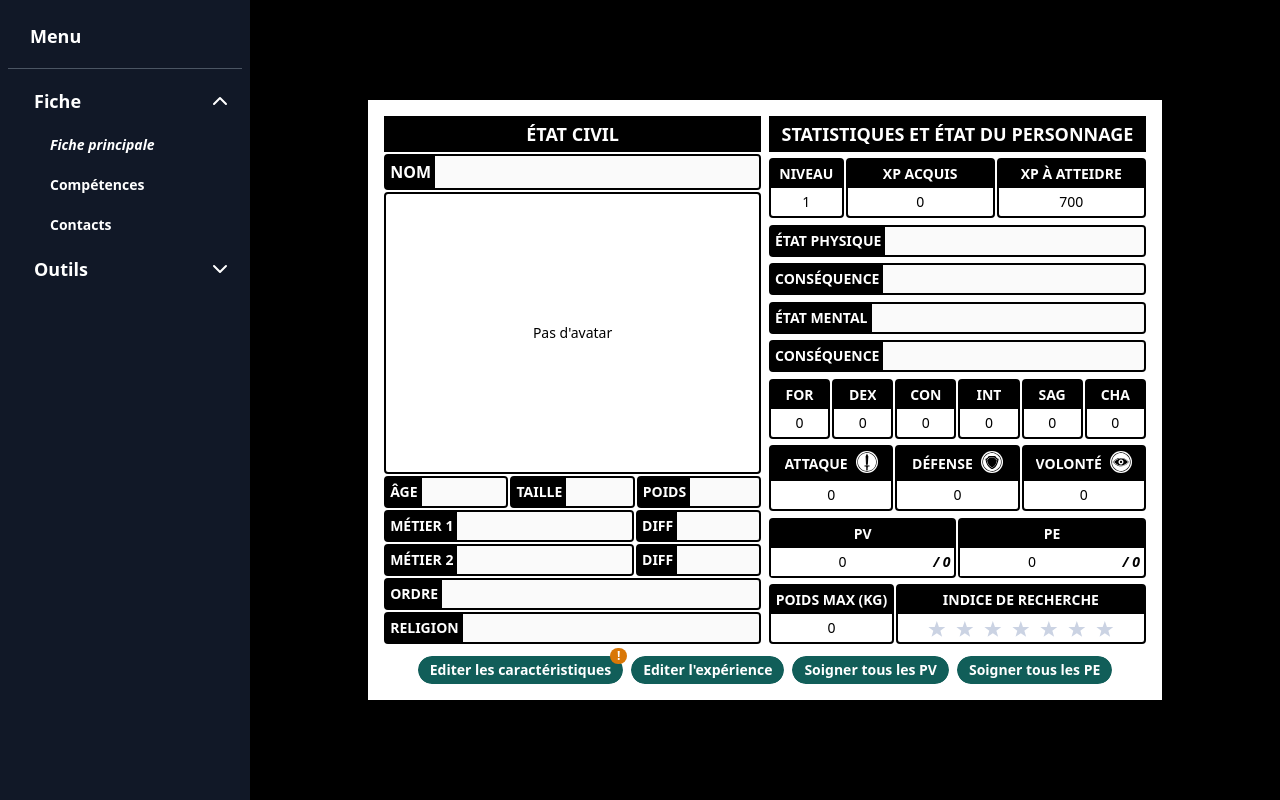
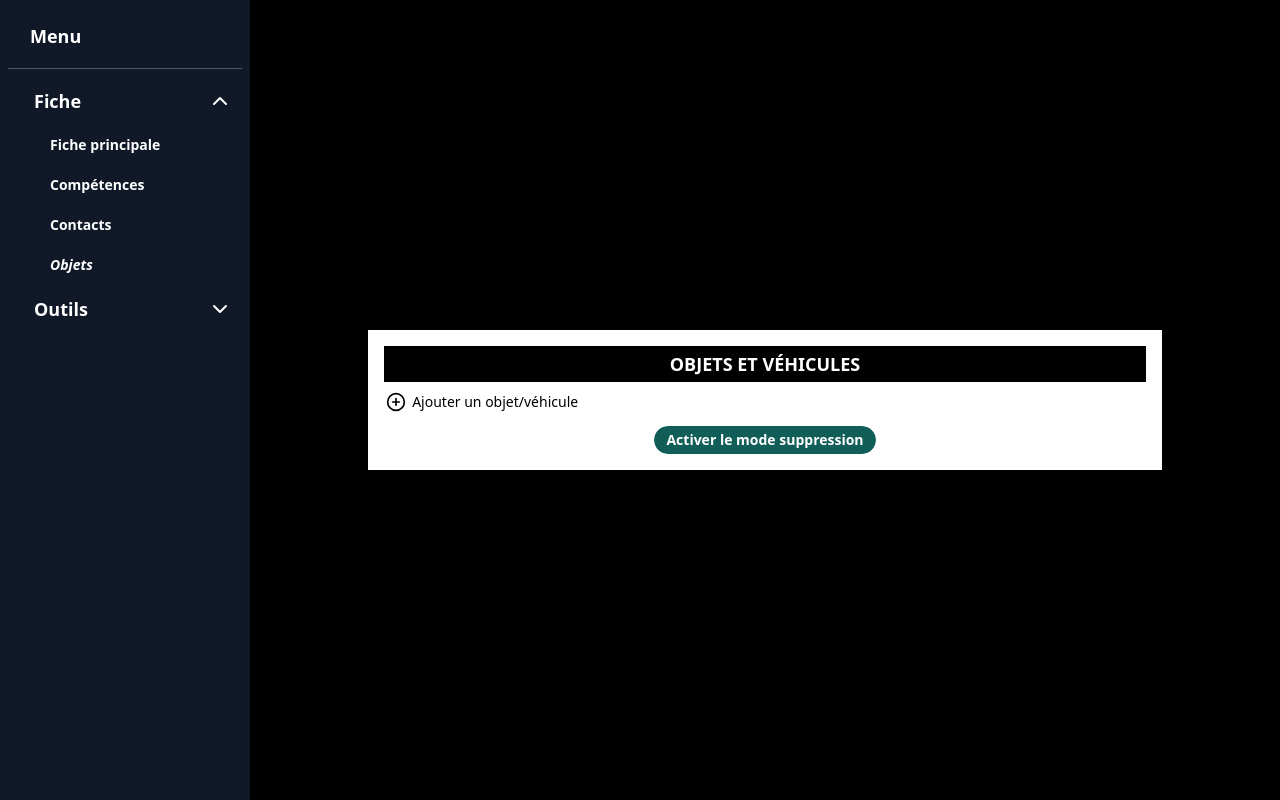
Before and after one commit to LucasPitzalis/2d6-FPI, a React (Vite) app: page /objets in a window 1280 px wide. Before the commit this address led to /. Built offline with nearby package versions, Linux system fonts and the light colour scheme.

Commit message:
items first draw done

```diff
--- a/src/actions/app.js
+++ b/src/actions/app.js
@@ -18,6 +18,7 @@ export const handleModal = (value) => {
 }
 
 export const editField = (target) => {
+    console.log(target);
     const reducerIndex = target.name.indexOf(".");
 
     return {
--- /dev/null
+++ b/src/actions/items.js
@@ -0,0 +1,17 @@
+// Action type
+export const ADD_NEW_ITEM = 'ADD_NEW_ITEM';
+export const DELETE_ITEM = 'DELETE_ITEM';
+
+// Action creator
+export const addNewItem = () => {
+    return {
+        type: ADD_NEW_ITEM,
+    }
+}
+
+export const deleteItem = (index) => {
+    return {
+        type: DELETE_ITEM,
+        index: index,
+    }
+}
--- a/src/components/fields/DirectInput.jsx
+++ b/src/components/fields/DirectInput.jsx
@@ -16,7 +16,7 @@ export default function DirectInput({name, htmlType, isTitle, styles, vertical,
 
     return (
         <SheetField {...{isTitle, styles, vertical}} >
-            {label !== '' && <FieldLabel {...{label, name, vertical}} />}
+            {label && <FieldLabel {...{label, name, vertical}} />}
             <div className="flex">
                 <input className={`p-1 w-full flex-1 ${htmlType === 'number' ? 'text-center' : ''}`} type={htmlType} step="1" name={name} value={htmlType === "number" ? Number(stateValue) : stateValue} onChange={(e) => handleChange(e)}/>
                 {limit !== null && <span className="leading-5 font-bold italic p-1">/ { limit }</span>}
@@ -32,7 +32,7 @@ DirectInput.propTypes = {
             icon: PropTypes.object,
         }),
         PropTypes.string,
-    ]).isRequired,
+    ]),
     name: PropTypes.string.isRequired,
     htmlType: PropTypes.string,
     isTitle: PropTypes.bool,
--- a/src/components/fields/LockedInput.jsx
+++ b/src/components/fields/LockedInput.jsx
@@ -10,7 +10,7 @@ import IconButton from '../buttons/IconButton';
 import { getProperty } from '../../utils/functions';
 
 
-export default function LockedInput({ label, name, htmlType, isTitle, styles, vertical, regex, center, multiline }) {
+export default function LockedInput({ label, name, htmlType, isTitle, styles, vertical, regex, center, multiline, prefix }) {
     const [locked, changeLocked] = useState(true);
     const dispatch = useDispatch();
     const storedValue = useSelector((state) => getProperty(state, name));
@@ -47,9 +47,10 @@ export default function LockedInput({ label, name, htmlType, isTitle, styles, ve
 
     return (
         <SheetField {...{isTitle, styles, vertical}} >
-            {getLabel()}
-            <form className="group/edit relative flex flex-1">
-                {multiline ? <textarea {...inputProps} /> : <input {...inputProps} />}
+            {label && getLabel()}
+            <form className="group/edit relative flex flex-1 justify-center items-center space-x-1">
+                {prefix && <span className='ml-2'>{ prefix }</span>}
+                {multiline ? <textarea {...inputProps} rows={multiline} /> : <input {...inputProps} />}
                 <div className="absolute right-0 hidden group-hover/edit:block">
                     {locked && <IconButton hidden size={15} handler={() => changeLocked(false)} icon="edit" />}
                     {!locked &&
@@ -71,7 +72,7 @@ LockedInput.propTypes = {
             icon: PropTypes.object,
         }),
         PropTypes.string,
-    ]).isRequired,
+    ]),
     name: PropTypes.string.isRequired,
     htmlType: PropTypes.string,
     isTitle: PropTypes.bool,
@@ -79,7 +80,11 @@ LockedInput.propTypes = {
     vertical: PropTypes.bool,
     regex: PropTypes.instanceOf(RegExp),
     center: PropTypes.bool,
-    multiline: PropTypes.bool,
+    multiline: PropTypes.oneOfType([
+        PropTypes.bool,
+        PropTypes.number,
+    ]),
+    prefix: PropTypes.string,
 }
 
 LockedInput.defaultProps = {
--- a/src/components/fields/StaticField.jsx
+++ b/src/components/fields/StaticField.jsx
@@ -5,7 +5,7 @@ import SheetField from './SheetField';
 export default function StaticField({ name, label, value, isTitle, styles, vertical }) {
     return (
         <SheetField {...{isTitle, styles, vertical}}>
-            {label !=='' && <FieldLabel { ...{name, label, vertical}}/>}
+            {label && <FieldLabel { ...{name, label, vertical}}/>}
             <p className={`flex-1 p-1 ${typeof(value) === 'number' ? 'text-center' : ''}`}>{ value }</p>
         </SheetField>
     );
@@ -19,7 +19,7 @@ StaticField.propTypes = {
             icon: PropTypes.object,
         }),
         PropTypes.string,
-    ]).isRequired,
+    ]),
     value: PropTypes.oneOfType([
         PropTypes.string,
         PropTypes.number,
--- /dev/null
+++ b/src/components/items/Item.jsx
@@ -0,0 +1,83 @@
+import { useDispatch } from "react-redux";
+import LockedInput from "../fields/LockedInput";
+import PropTypes from 'prop-types';
+import SheetField from "../fields/SheetField";
+import { editField } from "../../actions/app";
+import DeletableItem from "../DeletableItem";
+import FieldLabel from "../fields/FieldLabel";
+import { qualityTable } from "../../data/quality";
+import { deleteItem } from "../../actions/items";
+import DirectInput from "../fields/DirectInput";
+
+export default function Item({ item, index, deleteMode }) {
+    const dispatch = useDispatch();
+
+    return (
+        <DeletableItem
+            handler={() => dispatch(deleteItem(index))}
+            deleteMode={deleteMode}
+            styles="flex-col py-2 lg:flex-row space-y-0.5 lg:space-y-0 lg:space-x-1 border-t border-gray-400"
+        >
+            <div className="flex flex-col justify-between space-y-0.5 w-full lg:w-3/5 relative">
+                <LockedInput label="nom" name={`items.${index}.name`} />
+                <LockedInput label="type" name={`items.${index}.type`} />
+                <div className="flex space-x-0.5">
+                    <LockedInput multiline={3} label="bonus" name={`items.${index}.bonusDesc`} styles={'w-5/6'} />
+                    <LockedInput prefix="+" htmlType="number" name={`items.${index}.bonusValue`} styles={'w-1/6'} />
+                </div>
+                <div className="flex space-x-0.5">
+                    <LockedInput multiline={3} label="malus" name={`items.${index}.malusDesc`} styles={'w-5/6'} />
+                    <LockedInput prefix="-" htmlType="number" name={`items.${index}.malusValue`} styles={'w-1/6'} />
+                </div>
+                <SheetField>
+                    <FieldLabel name={`items.${index}.quality`} label="qualité" />
+                    <select name={`items.${index}.quality`} value={item.quality} onChange={(e) => dispatch(editField(e.target))}>
+                        {qualityTable.map((quality) => <option key={quality.value} value={quality.value}>{quality.nameFr}</option>)}
+                    </select>
+                </SheetField>
+            </div>
+            <div className="flex flex-col justify-between space-y-0.5 w-full lg:w-2/5 relative">
+                <div className="flex space-x-0.5">
+                    <DirectInput label="pr" name={`items.${index}.resistance`} htmlType="number" styles={'w-1/3'}/>
+                    <LockedInput label="réservoir" name={`items.${index}.reserve`} styles={'w-2/3'}/>
+                </div>
+                <div className="flex space-x-0.5">
+                    <LockedInput label="dgt" name={`items.${index}.dmg`} styles={'w-1/2'}/>
+                    <LockedInput label="prix rech." name={`items.${index}.reloadPrice`} styles={'w-1/2'}/>
+                </div>
+                <div className="flex space-x-0.5">
+                    <LockedInput label="pde" name={`items.${index}.armor`} htmlType="number" center styles={'w-1/3'}/>
+                    <LockedInput label="nb. de km" name={`items.${index}.kilometers`} styles={'w-2/3'}/>
+                </div>
+                <LockedInput label="prix" name={`items.${index}.price`} />
+                <LockedInput label="poids" name={`items.${index}.weight`} />
+                <LockedInput label="Type de minerai" name={`items.${index}.matType`} />
+                <LockedInput label="qté de minerai" name={`items.${index}.matQty`} />
+            </div>
+        </DeletableItem>
+    );
+}
+
+Item.propTypes = {
+    item: PropTypes.shape({
+        name: PropTypes.string.isRequired,
+        type: PropTypes.string.isRequired,
+        bonusDesc: PropTypes.string.isRequired,
+        bonusValue: PropTypes.number.isRequired,
+        malusDesc: PropTypes.string.isRequired,
+        malusValue: PropTypes.number.isRequired,
+        resistance: PropTypes.string.isRequired,
+        dmg: PropTypes.string.isRequired,
+        armor: PropTypes.string.isRequired,
+        reserve: PropTypes.string.isRequired,
+        reloadPrice: PropTypes.string.isRequired,
+        kilometers: PropTypes.string.isRequired,
+        quality: PropTypes.string.isRequired,
+        price: PropTypes.string.isRequired,
+        weight: PropTypes.string.isRequired,
+        matType: PropTypes.string.isRequired,
+        matQty: PropTypes.string.isRequired,
+    }).isRequired,
+    index: PropTypes.number.isRequired,
+    deleteMode: PropTypes.bool.isRequired,
+};
--- /dev/null
+++ b/src/components/items/Items.jsx
@@ -0,0 +1,43 @@
+import { useState } from 'react';
+import { useDispatch, useSelector } from 'react-redux';
+import { addNewItem } from '../../actions/items';
+import HoverableButton from '../buttons/HoverableButton';
+import SimpleButton from '../buttons/SimpleButton';
+import SectionTitle from '../SectionTitle';
+import Item from './Item';
+
+export default function Items() {
+    const items = useSelector((state) => state.items);
+    const [deleteMode, setDeleteMode] = useState(false);
+    const dispatch = useDispatch();
+
+    function renderList() {
+        const renderedList = [];
+        for (let i = 0; i < items.length; i++) {
+            renderedList.push(<Item item={items[i]} index={i} key={`item${i}`} deleteMode={deleteMode} />);
+        }
+        return renderedList;
+    }
+
+    return (
+        <>
+            <div className="flex flex-col">
+                <SectionTitle title="Objets et véhicules" />
+                {renderList()}
+                <div className="flex justify-left space-x-1 mt-2 items-center">
+                    <HoverableButton icon="+" handler={() => dispatch(addNewItem())} />
+                    <span>Ajouter un objet/véhicule</span>
+                </div>
+            </div>
+                <div className="flex flex-wrap mt-1 justify-center space-x-2">
+                <div className="relative">
+                    <SimpleButton
+                        handler={() => setDeleteMode(!deleteMode)}
+                        text={`${deleteMode ? 'Désactiver' : 'Activer'} le mode suppression`}
+                        background={deleteMode ? 'bg-red-500' : 'bg-teal-800'}
+                    />
+                </div>
+            </div>
+        </>
+    );
+}
--- a/src/config/routes.js
+++ b/src/config/routes.js
@@ -1,11 +1,13 @@
 import Character from "../components/character/Character";
 import Contacts from "../components/contacts/Contacts";
+import Items from "../components/items/Items";
 import Skills from "../components/skills/Skills";
 
 const routes = [
     {name: 'main', nameFr: 'Fiche principale', path: '/', element: Character},
     {name: 'skills', nameFr: 'Compétences', path: '/competences', element: Skills},
     {name: 'contacts', nameFr: 'Contacts', path: '/contacts', element: Contacts},
+    {name: 'items', nameFr: 'Objets', path: '/objets', element: Items},
 ]
 
 export default routes;
--- /dev/null
+++ b/src/data/quality.js
@@ -0,0 +1,9 @@
+export const qualityTable = [
+    {value: 1, nameFr: 'Faible'},
+    {value: 2, nameFr: 'Basique'},
+    {value: 3, nameFr: 'Bon'},
+    {value: 4, nameFr: 'Excellent'},
+    {value: 5, nameFr: 'Parlant'},
+    {value: 6, nameFr: 'Magique'},
+    {value: 7, nameFr: 'Divin'},
+]
--- a/src/reducers/index.js
+++ b/src/reducers/index.js
@@ -3,12 +3,14 @@ import { combineReducers } from 'redux';
 import characterReducer from './character';
 import contactsReducer from './contacts';
 import skillsReducer from './skills';
+import itemsReducer from './items';
 import appReducer from './app';
 
 const rootReducer = combineReducers({
     app: appReducer,
     character: characterReducer,
     skills: skillsReducer,
+    items: itemsReducer,
     contacts: contactsReducer,
 });
 
--- /dev/null
+++ b/src/reducers/items.js
@@ -0,0 +1,36 @@
+import { CREATE_NEW_CHARACTER, EDIT_FIELD } from "../actions/app";
+import { ADD_NEW_ITEM, DELETE_ITEM } from "../actions/items";
+import { LOAD_SHEET } from "../actions/save";
+import { removeIndex } from "../utils/functions";
+
+const initialState = localStorage.getItem('items')
+    ? JSON.parse(localStorage.getItem('items'))
+    : [];
+
+const newItem = { name: '', type: '',
+    bonusDesc: '', bonusValue: 0, malusDesc: '', malusValue: 0,
+    resistance: '', dmg: '', armor: '',
+    reserve: '', reloadPrice: '', kilometers: '',
+    quality: "1", price: '', weight: '',
+    matType: '', matQty: '',
+};
+
+const reducer = (state = initialState, action = {}) => {
+    // Actions out of switch statement because they have additional conditions
+    if (action.type === EDIT_FIELD && action.reducer === 'items') {
+        const newState = [...state];
+        const [index, property] = action.property.split('.');
+        newState[index] = {...newState[index], [property]: action.value};
+        return newState;
+    }
+
+    switch (action.type) {
+        case ADD_NEW_ITEM: return [...state, newItem];
+        case DELETE_ITEM: return removeIndex(state, action.index);
+        case LOAD_SHEET: return {...action.sheet.items};
+        case CREATE_NEW_CHARACTER: return [];
+        default: return state;
+    }
+};
+
+export default reducer;
--- a/src/store/index.js
+++ b/src/store/index.js
@@ -14,6 +14,7 @@ store.subscribe(() => {
     localStorage.setItem('character', JSON.stringify(store.getState().character));
     localStorage.setItem('contacts', JSON.stringify(store.getState().contacts));
     localStorage.setItem('skills', JSON.stringify(store.getState().skills));
+    localStorage.setItem('items', JSON.stringify(store.getState().items));
 });
 
 export default store;
```
